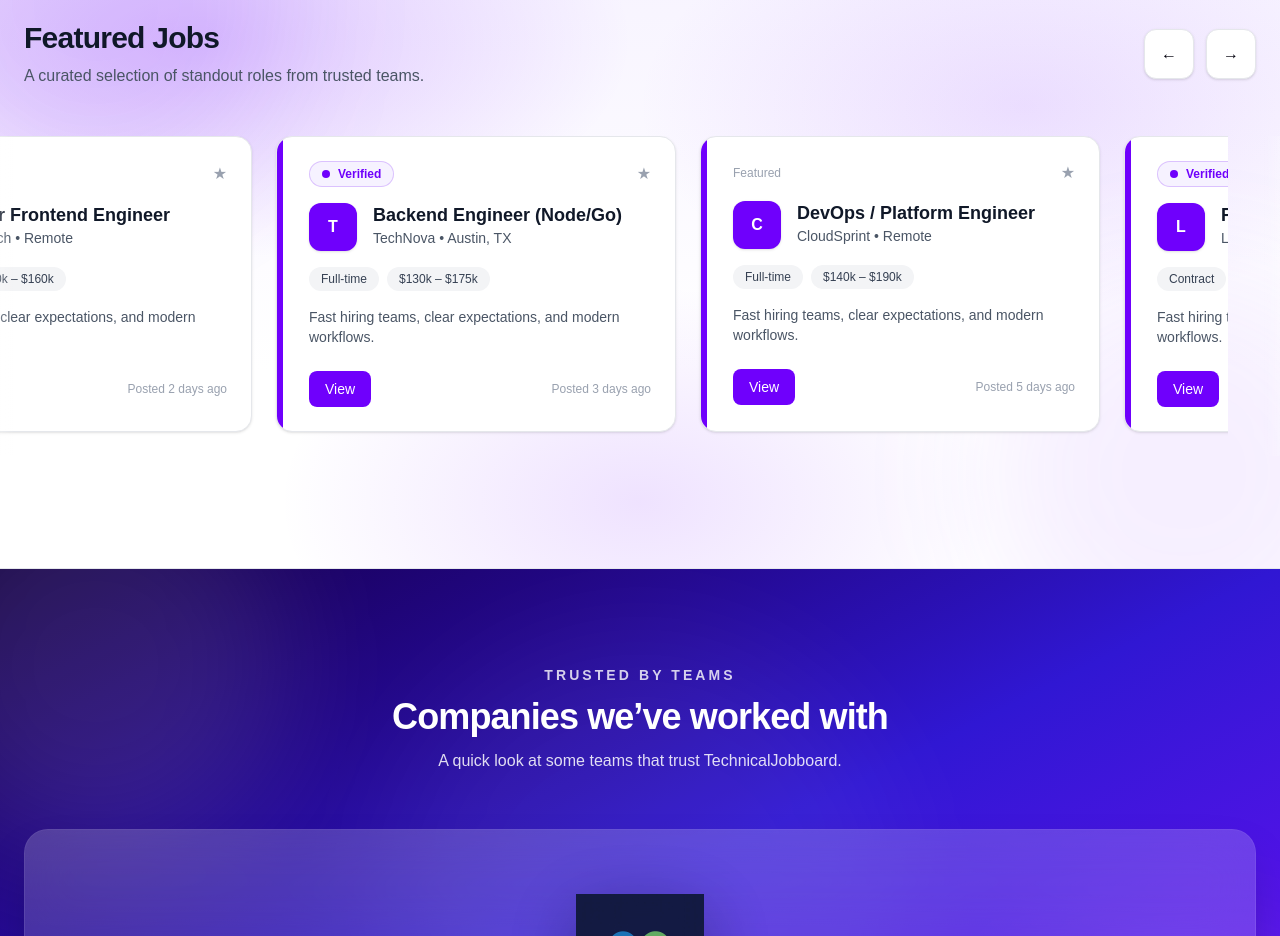
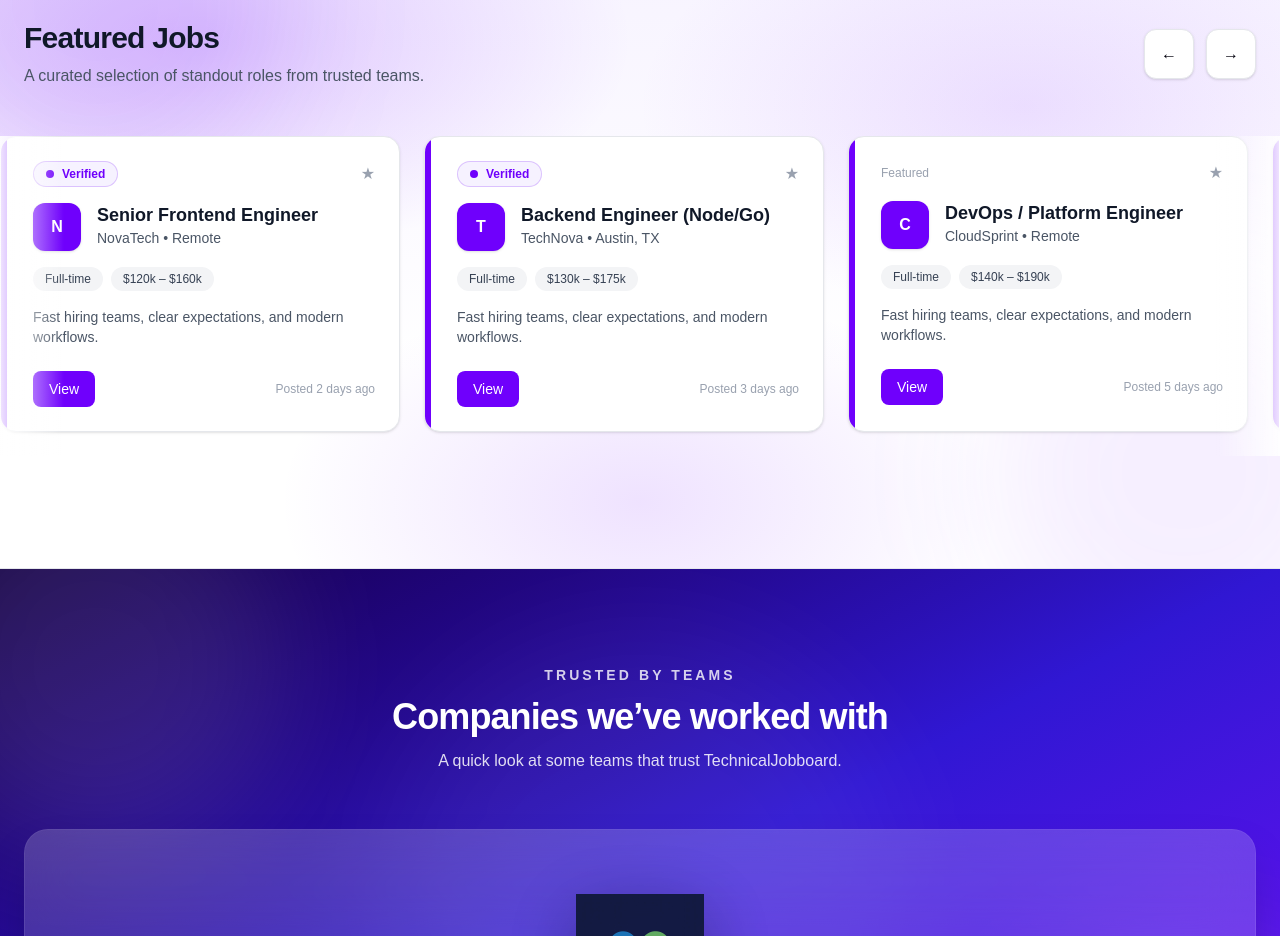
Before and after one commit to adebisidolapo/technicaljobboard, a Next.js app in the folder jobboard/: page / in a window 1280 px wide. Shown: the part 1200-2136 px from the top of the page. Built offline with nearby package versions, Linux system fonts and the light colour scheme.

Commit message:
update ui

```diff
--- a/jobboard/app/globals.css
+++ b/jobboard/app/globals.css
@@ -302,27 +302,3 @@ body {
   opacity: 1;
   transform: translateY(0);
 }
-
-/* Featured Jobs: gentle premium auto-scroll (pauses on hover) */
-.featured-autoscroll {
-  animation: featuredScroll 28s linear infinite;
-}
-.featured-autoscroll:hover {
-  animation-play-state: paused;
-}
-
-/* Reduce motion accessibility */
-@media (prefers-reduced-motion: reduce) {
-  .featured-autoscroll {
-    animation: none;
-  }
-}
-
-@keyframes featuredScroll {
-  0% {
-    transform: translateX(0);
-  }
-  100% {
-    transform: translateX(-420px);
-  }
-}
--- a/jobboard/app/page.tsx
+++ b/jobboard/app/page.tsx
@@ -442,15 +442,16 @@ const CATEGORIES = [
       </div>
     </div>
 
-{/* Carousel (TRUE FULL WIDTH) */}
-<div className="relative -mx-6 md:-mx-12">
-  {/* Soft edge fades */}
+    {/* Carousel (FULL WIDTH + DOES NOT MOVE SECTION) */}
+    <div className="relative w-full">
+      {/* Edge fades */}
       <div className="pointer-events-none absolute top-0 left-0 h-full w-10 md:w-16 bg-gradient-to-r from-white/90 to-transparent z-10" />
       <div className="pointer-events-none absolute top-0 right-0 h-full w-10 md:w-16 bg-gradient-to-l from-white/90 to-transparent z-10" />
 
       <div
         id="featured-carousel"
-    className="no-scrollbar featured-autoscroll flex gap-6 overflow-x-auto pb-6 px-6 md:px-12 scroll-smooth snap-x snap-mandatory"
+        className="no-scrollbar flex gap-6 overflow-x-auto pb-6 scroll-smooth snap-x snap-mandatory
+                   px-6 md:px-12"
       >
         {[
           {
@@ -509,7 +510,7 @@ const CATEGORIES = [
             <div className="absolute left-0 top-0 h-full w-1.5 bg-[#6F00FC]" />
 
             <div className="p-6 pl-8">
-              {/* Top row: badge + save */}
+              {/* Top row */}
               <div className="flex items-center justify-between mb-4">
                 {job.verified ? (
                   <span className="inline-flex items-center gap-2 text-xs font-semibold px-3 py-1 rounded-full bg-[#F6F2FF] text-[#6F00FC] border border-[#6F00FC]/20">
@@ -528,7 +529,7 @@ const CATEGORIES = [
                 </button>
               </div>
 
-              {/* Header */}
+              {/* Title row */}
               <div className="flex gap-4">
                 <div className="w-12 h-12 rounded-xl bg-[#6F00FC] text-white flex items-center justify-center font-bold shadow-sm">
                   {job.company.charAt(0)}
@@ -563,9 +564,7 @@ const CATEGORIES = [
                 <button className="bg-[#6F00FC] hover:bg-[#8C33FD] text-white px-4 py-2 rounded-lg text-sm font-medium transition">
                   View
                 </button>
-                <span className="text-xs text-gray-400">
-                  Posted {job.posted}
-                </span>
+                <span className="text-xs text-gray-400">Posted {job.posted}</span>
               </div>
             </div>
           </div>
@@ -574,6 +573,7 @@ const CATEGORIES = [
     </div>
   </div>
 </section>
+
 
 
 {/* ================= COMPANIES / TRUSTED TEAMS (FULL WIDTH + PURPLE GLOW) ================= */}
```
Lines whose indentation alone changed are shown as unchanged.
